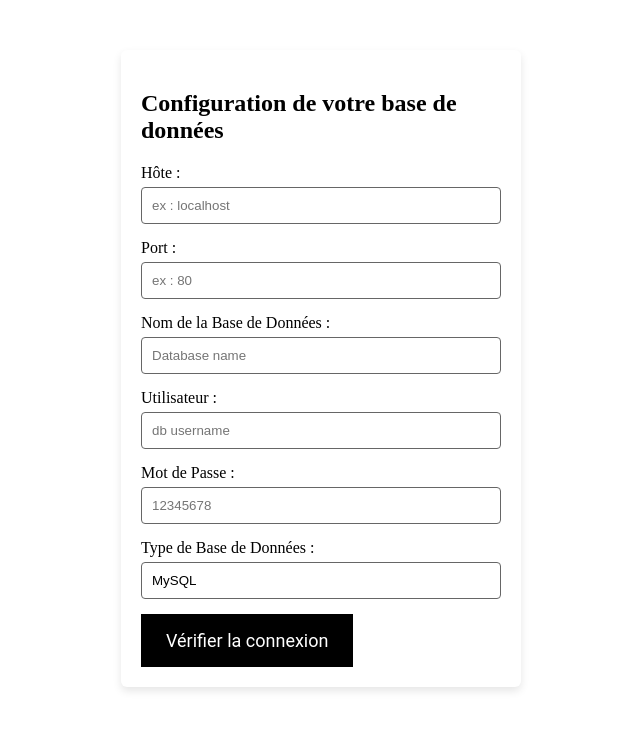
After one commit to CHANG-Toma/NexaFrame, a PHP site: page /app/views/front-office/main/installer_config.php in a window 1280 px wide. The commit adds this page. Shown: the top 730 px of the page, without its empty margins (319-959 px from the left). Run offline with PHP 8.4, Linux system fonts and the light colour scheme; some web fonts are replaced.

Commit message:
feat : BDD config installer

```diff
--- a/app/controllers/home.php
+++ b/app/controllers/home.php
@@ -2,7 +2,7 @@
 
 namespace App\Controllers;
 
-class Home
+class home
 {
     public function __construct()
     {
--- /dev/null
+++ b/app/views/front-office/main/installer_config.php
@@ -0,0 +1,46 @@
+<!DOCTYPE html>
+<html lang="fr">
+<head>
+    <meta charset="UTF-8">
+    <meta name="viewport" content="width=device-width, initial-scale=1.0">
+    <link rel="stylesheet" href="/assets/dist/css/main.css" />
+    <title>Installer - BDD</title>
+</head>
+<body>
+    <div class="installer-container">
+        <form id="dbTestForm" action="/installer/process" method="post">
+            <h2>Configuration de votre base de données</h2>
+            <div class="form-group">
+                <label for="dbHost">Hôte :</label>
+                <input type="text" id="dbHost" name="db_host" placeholder="ex : localhost" required>
+            </div>
+            <div class="form-group">
+                <label for="dbPort">Port :</label>
+                <input type="text" id="dbPort" name="db_port" placeholder="ex : 80" required>
+            </div>
+            <div class="form-group">
+                <label for="dbName">Nom de la Base de Données :</label>
+                <input type="text" id="dbName" name="db_name" placeholder="Database name" required>
+            </div>
+            <div class="form-group">
+                <label for="dbUser">Utilisateur :</label>
+                <input type="text" id="dbUser" name="db_user" placeholder="db username" required>
+            </div>
+            <div class="form-group">
+                <label for="dbPassword">Mot de Passe :</label>
+                <input type="password" id="dbPassword" name="db_password" placeholder="12345678" required>
+            </div>
+            <div class="form-group">
+                <label for="dbType">Type de Base de Données :</label>
+                <select id="dbType" name="db_type" required>
+                    <option value="mysql">MySQL</option>
+                    <option value="pgsql">PostgreSQL</option>
+                    <option value="sqlsrv">SQL Server</option>
+                    <option value="oci">Oracle</option>
+                </select>
+            </div>
+            <button class="Button Primary" type="submit">Vérifier la connexion</button>
+        </form>
+    </div>
+</body>
+</html>
--- a/app/views/partials/navbar.php
+++ b/app/views/partials/navbar.php
@@ -10,7 +10,7 @@
                 <a href="/home">NexaFrame</a>
             </li>
         </ul>
-        <a href="/installater" class="Button Primary">Get Started</a>
+        <a href="/installer" class="Button Primary">Get Started</a>
         <div class="theme-switcher" id="themeSwitcher">
         <img id="icon-sun" class="icon icon-sun" src="/assets/svg/icon/sun.svg" alt="Sun Icon"/>
         <img id="icon-moon" class="icon icon-moon" src="/assets/svg/icon/moon.svg" alt="Moon Icon"/>
--- a/resources/scss/main.scss
+++ b/resources/scss/main.scss
@@ -20,3 +20,5 @@
 @import "layout/content-layout-project";
 @import "layout/faq";
 @import "layout/footer";
+
+@import "pages/installer";
--- /dev/null
+++ b/resources/scss/pages/_installer.scss
@@ -0,0 +1,38 @@
+body {
+    padding: 0;
+}
+
+.installer-container {
+    max-width: rem(400);
+    margin: rem(50) auto;
+    padding: rem(20);
+    background: var(--website-bg-color);
+    border-radius: rem(6);
+    box-shadow: 0 rem(4) rem(8) rgba(0, 0, 0, 0.1);
+
+    h2 {
+        margin-bottom: rem(20);
+    }
+
+    .form-group {
+        margin-bottom: rem(15);
+
+        label {
+            display: block;
+            margin-bottom: rem(5);
+        }
+
+        input[type="text"],
+        input[type="password"],
+        select {
+            width: 100%;
+            padding: rem(10);
+            border: rem(1) solid var(--darkgrey);
+            border-radius: rem(4);
+            box-sizing: border-box;
+            appearance: none;
+            background-color: #fff;
+            cursor: pointer;
+        }
+    }
+}
```
Also changed, not shown: app/Models/users.php (added, +121 -0 lines), app/config/config.php (+7 -0 lines), app/config/routes.yml (+8 -0 lines), app/controllers/installer.php (added, +46 -0 lines), app/core/DB.php (+21 -0 lines), public/assets/dist/css/main.css, 1 other file.
